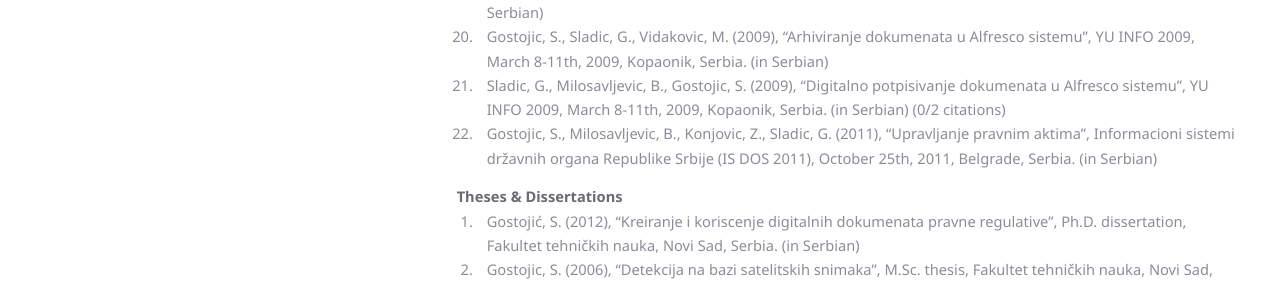
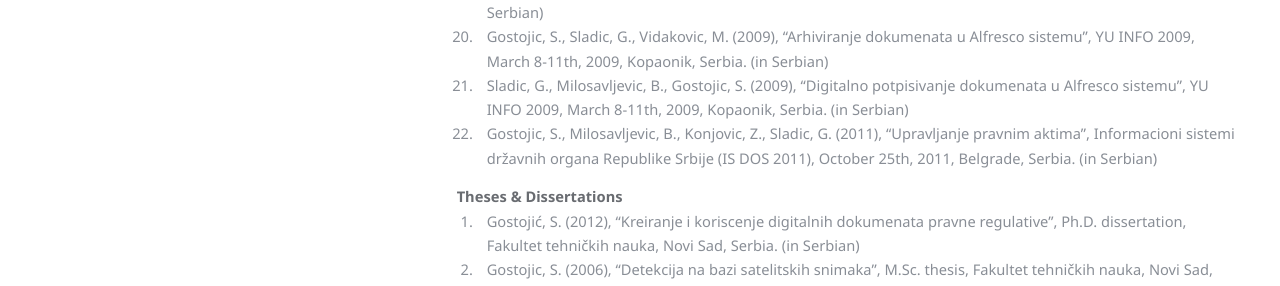
Before and after one commit to unsftn/informatika, a Jekyll site: the page built from _faculty/StevanGostojic.md, in a window 1280 px wide and 900 px high, scrolled down 2639 px. Shown: the part 185-471 px from the top of the window. Built offline with Jekyll 4.4.1, drawn with Linux system fonts in a browser that asks for light colours.

Commit message:
Corrected typo.

```diff
--- a/_faculty/StevanGostojic.md
+++ b/_faculty/StevanGostojic.md
@@ -63,7 +63,7 @@ Stevan Gostojić is associate professor of applied computer science and informat
 18. Gostojic, S. (2012), "Slobodan softver u obrazovanju inženjera i naučnoistraživačkom radu", Slobodan softver u nastavi, December 1-2nd, 2012, Novi Sad, Serbia. (in Serbian)
 19. Arsovski, S., Konjovic, Z., Milosavljevic, B., Gostojic, S. (2010), "Editori za dokumente prave regulative bazirani na otvorenim standardima i otvorenim izvorima", YU INFO 2010, March, 3-6th, 2010, Kopaonik, Serbia. (in Serbian)
 20. Gostojic, S., Sladic, G., Vidakovic, M. (2009), "Arhiviranje dokumenata u Alfresco sistemu", YU INFO 2009, March 8-11th, 2009, Kopaonik, Serbia. (in Serbian)
-21. Sladic, G., Milosavljevic, B., Gostojic, S. (2009), "Digitalno potpisivanje dokumenata u Alfresco sistemu", YU INFO 2009, March 8-11th, 2009, Kopaonik, Serbia. (in Serbian) (0/2 citations)
+21. Sladic, G., Milosavljevic, B., Gostojic, S. (2009), "Digitalno potpisivanje dokumenata u Alfresco sistemu", YU INFO 2009, March 8-11th, 2009, Kopaonik, Serbia. (in Serbian)
 22. Gostojic, S., Milosavljevic, B., Konjovic, Z., Sladic, G. (2011), "Upravljanje pravnim aktima", Informacioni sistemi državnih organa Republike Srbije (IS DOS 2011), October 25th, 2011, Belgrade, Serbia. (in Serbian)
 
 #### Theses & Dissertations
```
